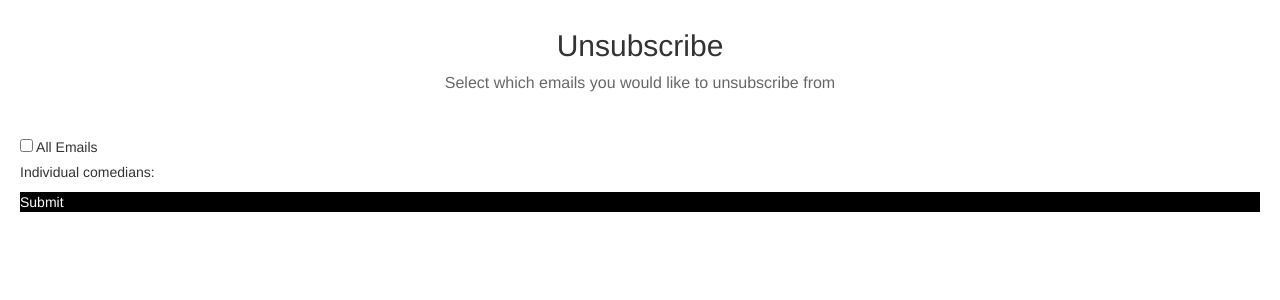
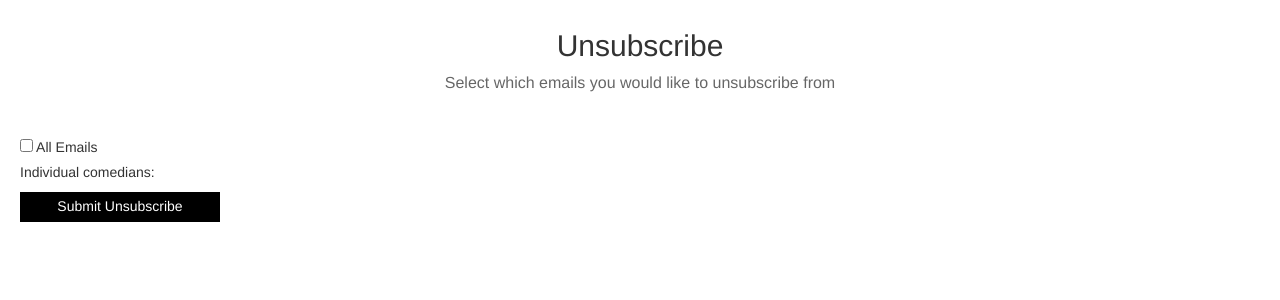
Before and after one commit to mlm603/comedy-cellar, a Flask app: template site/templates/unsubscribe.html in a window 1280 px wide. Shown: the part 51-351 px from the top of the page. Run offline with Flask 2, Linux system fonts and the light colour scheme; the template is opened without the code that fills it, so the values that code supplies are empty; parts of the project's set-up code (start-up, migrations or seed data) failed here and were passed over; some libraries are stand-ins or nearby versions.

Commit message:
reformatting submit button

```diff
--- a/site/templates/unsubscribe.html
+++ b/site/templates/unsubscribe.html
@@ -33,7 +33,7 @@
     </div>
   {% endfor %}
 
-  <div style="margin-top: 10px; background-color: black; color: white" id="unsubscribe_submit">Submit</div>
+  <div style="margin-top: 10px; background-color: black; color: white; padding: 4px; width: 200px; height: 30px; text-align:center;" id="unsubscribe_submit">Submit Unsubscribe</div>
 </form>
 
 </main>
```
